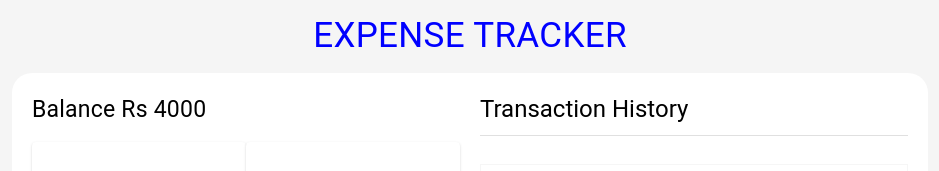
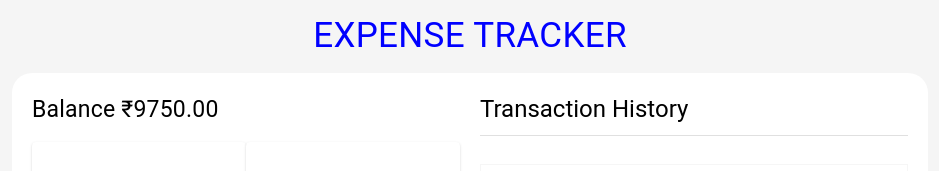
Before and after one commit to sarojvrc/Expense-Tracker, a React (Create React App) app: page / in a window 1280 px wide. Shown: the top 171 px of the page, without its empty margins (170-1109 px from the left). Built offline with nearby package versions, Linux system fonts and the light colour scheme.

Commit message:
balance updated

```diff
--- a/src/Components/Balance.js
+++ b/src/Components/Balance.js
@@ -8,11 +8,14 @@ const useStyle = makeStyles({
     }
 })
 
-function Balance() {
+function Balance({transactions}) {
     const classes = useStyle();
+
+    const amount = transactions.map(transaction => transaction.amount);
+    const total = amount.reduce((amount, item) => (amount += item), 0).toFixed(2);
     return (
         <Box>
-            <Typography className={classes.balance}>Balance Rs 4000</Typography>
+            <Typography className={classes.balance}>Balance ₹{total}</Typography>
         </Box>
     )
 }
```
